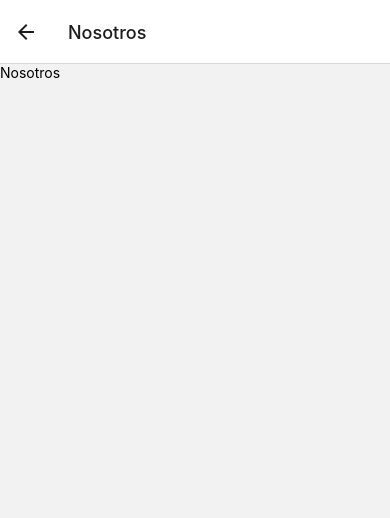
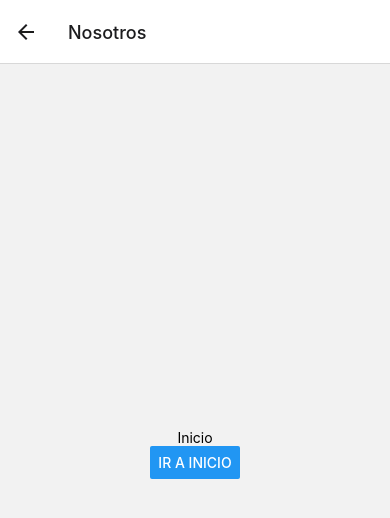
Before and after one commit to marshalmori/react-native-navigation, a React Native app: screen /Nosotros in a window 390 px wide. Shown: the top 518 px of the page. Built offline with nearby package versions, Linux system fonts and the light colour scheme.

Commit message:
Navegar para a página anterior

```diff
--- a/views/Nosotros.js
+++ b/views/Nosotros.js
@@ -1,8 +1,27 @@
 import React from 'react';
-import {StyleSheet, Text, View} from 'react-native';
+import {StyleSheet, Text, View, Button} from 'react-native';
 
-const Nosotros = () => {
-  return <Text>Nosotros</Text>;
+const Nosotros = ({navigation}) => {
+  const visitarInicio = () => {
+    navigation.navigate('Inicio');
+    // navigation.goBack();
+    // navigation.push('Inicio');
+  };
+
+  return (
+    <View style={styles.contenedor}>
+      <Text>Inicio</Text>
+      <Button title="Ir a Inicio" onPress={() => visitarInicio()} />
+    </View>
+  );
 };
 
+const styles = StyleSheet.create({
+  contenedor: {
+    flex: 1,
+    alignItems: 'center',
+    justifyContent: 'center',
+  },
+});
+
 export default Nosotros;
```
